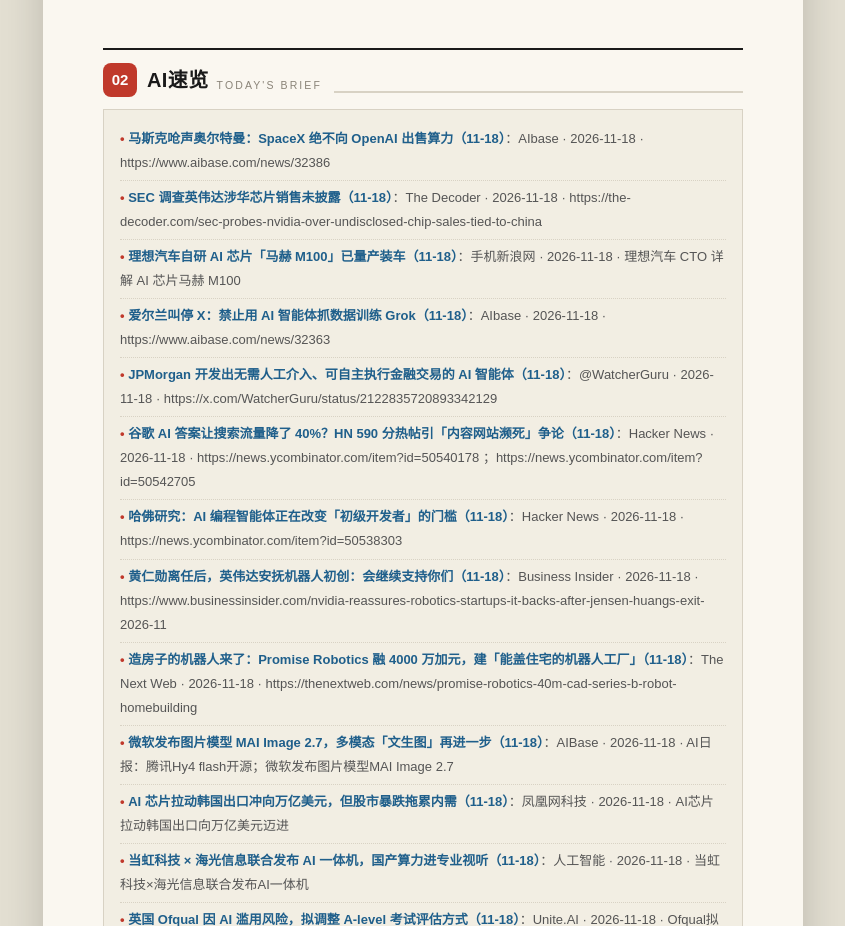
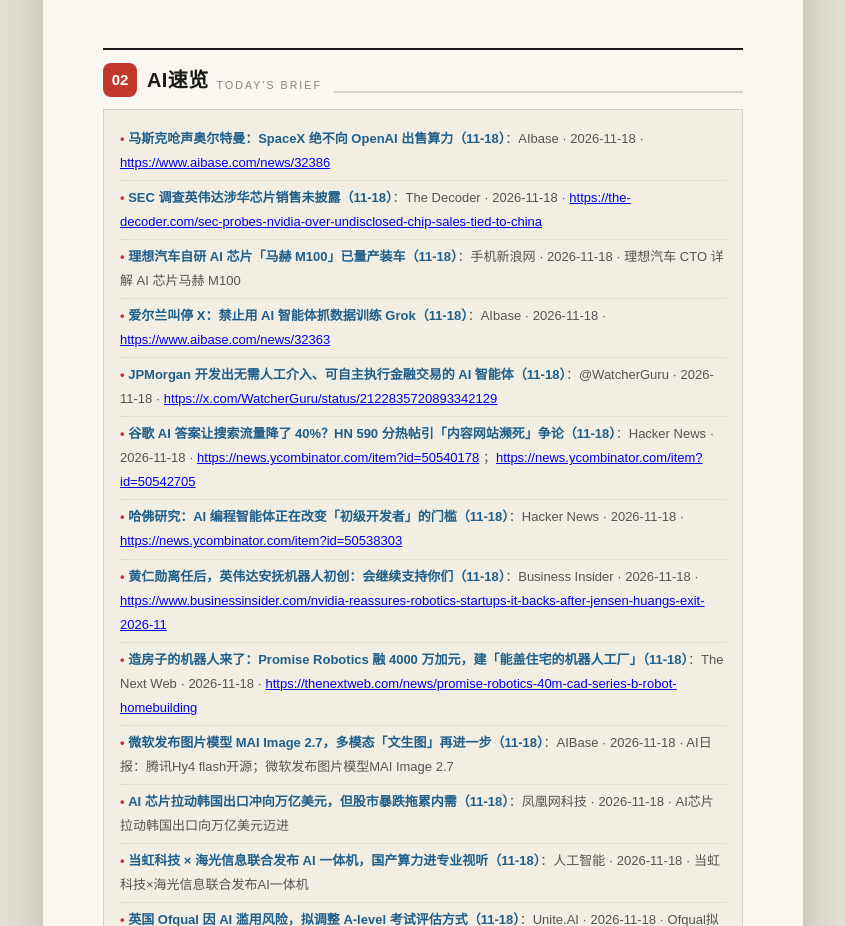
Before and after one commit to ZohnZou/shiguang, a plain HTML site: page 2026-11-19_第24期_AI视界.html in a window 1280 px wide. Shown: the part 7468-8394 px from the top of the page, without its empty margins (217-1062 px from the left). Drawn offline with Linux system fonts and the light colour scheme.

Commit message:
根治AI速览链接冲突：快讯出处URL转成可点击<a>（此前URL是纯文本，点击误触朗读跳转）

```diff
--- a/2026-11-19_第24期_AI视界.html
+++ b/2026-11-19_第24期_AI视界.html
@@ -812,15 +812,15 @@ body{background:#e3dfd2;color:var(--ink);font-family:var(--hei);line-height:1.85
         <div class="rule"></div>
       </div>
       <div class="briefs"><ul>
-        <li data-sort="22"><span class="key">马斯克呛声奥尔特曼：SpaceX 绝不向 OpenAI 出售算力（11-18）</span>：AIbase · 2026-11-18 · https://www.aibase.com/news/32386</li>
-        <li data-sort="23"><span class="key">SEC 调查英伟达涉华芯片销售未披露（11-18）</span>：The Decoder · 2026-11-18 · https://the-decoder.com/sec-probes-nvidia-over-undisclosed-chip-sales-tied-to-china</li>
+        <li data-sort="22"><span class="key">马斯克呛声奥尔特曼：SpaceX 绝不向 OpenAI 出售算力（11-18）</span>：AIbase · 2026-11-18 · <a href="https://www.aibase.com/news/32386" target="_blank" rel="noopener">https://www.aibase.com/news/32386</a></li>
+        <li data-sort="23"><span class="key">SEC 调查英伟达涉华芯片销售未披露（11-18）</span>：The Decoder · 2026-11-18 · <a href="https://the-decoder.com/sec-probes-nvidia-over-undisclosed-chip-sales-tied-to-china" target="_blank" rel="noopener">https://the-decoder.com/sec-probes-nvidia-over-undisclosed-chip-sales-tied-to-china</a></li>
         <li data-sort="24"><span class="key">理想汽车自研 AI 芯片「马赫 M100」已量产装车（11-18）</span>：手机新浪网 · 2026-11-18 · 理想汽车 CTO 详解 AI 芯片马赫 M100</li>
-        <li data-sort="25"><span class="key">爱尔兰叫停 X：禁止用 AI 智能体抓数据训练 Grok（11-18）</span>：AIbase · 2026-11-18 · https://www.aibase.com/news/32363</li>
-        <li data-sort="26"><span class="key">JPMorgan 开发出无需人工介入、可自主执行金融交易的 AI 智能体（11-18）</span>：@WatcherGuru · 2026-11-18 · https://x.com/WatcherGuru/status/2122835720893342129</li>
-        <li data-sort="27"><span class="key">谷歌 AI 答案让搜索流量降了 40%？HN 590 分热帖引「内容网站濒死」争论（11-18）</span>：Hacker News · 2026-11-18 · https://news.ycombinator.com/item?id=50540178 ；https://news.ycombinator.com/item?id=50542705</li>
-        <li data-sort="28"><span class="key">哈佛研究：AI 编程智能体正在改变「初级开发者」的门槛（11-18）</span>：Hacker News · 2026-11-18 · https://news.ycombinator.com/item?id=50538303</li>
-        <li data-sort="29"><span class="key">黄仁勋离任后，英伟达安抚机器人初创：会继续支持你们（11-18）</span>：Business Insider · 2026-11-18 · https://www.businessinsider.com/nvidia-reassures-robotics-startups-it-backs-after-jensen-huangs-exit-2026-11</li>
-        <li data-sort="30"><span class="key">造房子的机器人来了：Promise Robotics 融 4000 万加元，建「能盖住宅的机器人工厂」（11-18）</span>：The Next Web · 2026-11-18 · https://thenextweb.com/news/promise-robotics-40m-cad-series-b-robot-homebuilding</li>
+        <li data-sort="25"><span class="key">爱尔兰叫停 X：禁止用 AI 智能体抓数据训练 Grok（11-18）</span>：AIbase · 2026-11-18 · <a href="https://www.aibase.com/news/32363" target="_blank" rel="noopener">https://www.aibase.com/news/32363</a></li>
+        <li data-sort="26"><span class="key">JPMorgan 开发出无需人工介入、可自主执行金融交易的 AI 智能体（11-18）</span>：@WatcherGuru · 2026-11-18 · <a href="https://x.com/WatcherGuru/status/2122835720893342129" target="_blank" rel="noopener">https://x.com/WatcherGuru/status/2122835720893342129</a></li>
+        <li data-sort="27"><span class="key">谷歌 AI 答案让搜索流量降了 40%？HN 590 分热帖引「内容网站濒死」争论（11-18）</span>：Hacker News · 2026-11-18 · <a href="https://news.ycombinator.com/item?id=50540178" target="_blank" rel="noopener">https://news.ycombinator.com/item?id=50540178</a> ；<a href="https://news.ycombinator.com/item?id=50542705" target="_blank" rel="noopener">https://news.ycombinator.com/item?id=50542705</a></li>
+        <li data-sort="28"><span class="key">哈佛研究：AI 编程智能体正在改变「初级开发者」的门槛（11-18）</span>：Hacker News · 2026-11-18 · <a href="https://news.ycombinator.com/item?id=50538303" target="_blank" rel="noopener">https://news.ycombinator.com/item?id=50538303</a></li>
+        <li data-sort="29"><span class="key">黄仁勋离任后，英伟达安抚机器人初创：会继续支持你们（11-18）</span>：Business Insider · 2026-11-18 · <a href="https://www.businessinsider.com/nvidia-reassures-robotics-startups-it-backs-after-jensen-huangs-exit-2026-11" target="_blank" rel="noopener">https://www.businessinsider.com/nvidia-reassures-robotics-startups-it-backs-after-jensen-huangs-exit-2026-11</a></li>
+        <li data-sort="30"><span class="key">造房子的机器人来了：Promise Robotics 融 4000 万加元，建「能盖住宅的机器人工厂」（11-18）</span>：The Next Web · 2026-11-18 · <a href="https://thenextweb.com/news/promise-robotics-40m-cad-series-b-robot-homebuilding" target="_blank" rel="noopener">https://thenextweb.com/news/promise-robotics-40m-cad-series-b-robot-homebuilding</a></li>
         <li data-sort="31"><span class="key">微软发布图片模型 MAI Image 2.7，多模态「文生图」再进一步（11-18）</span>：AIBase · 2026-11-18 · AI日报：腾讯Hy4 flash开源；微软发布图片模型MAI Image 2.7</li>
         <li data-sort="32"><span class="key">AI 芯片拉动韩国出口冲向万亿美元，但股市暴跌拖累内需（11-18）</span>：凤凰网科技 · 2026-11-18 · AI芯片拉动韩国出口向万亿美元迈进</li>
         <li data-sort="33"><span class="key">当虹科技 × 海光信息联合发布 AI 一体机，国产算力进专业视听（11-18）</span>：人工智能 · 2026-11-18 · 当虹科技×海光信息联合发布AI一体机</li>
```
Also changed, not shown: index.html (+8 -8 lines).
